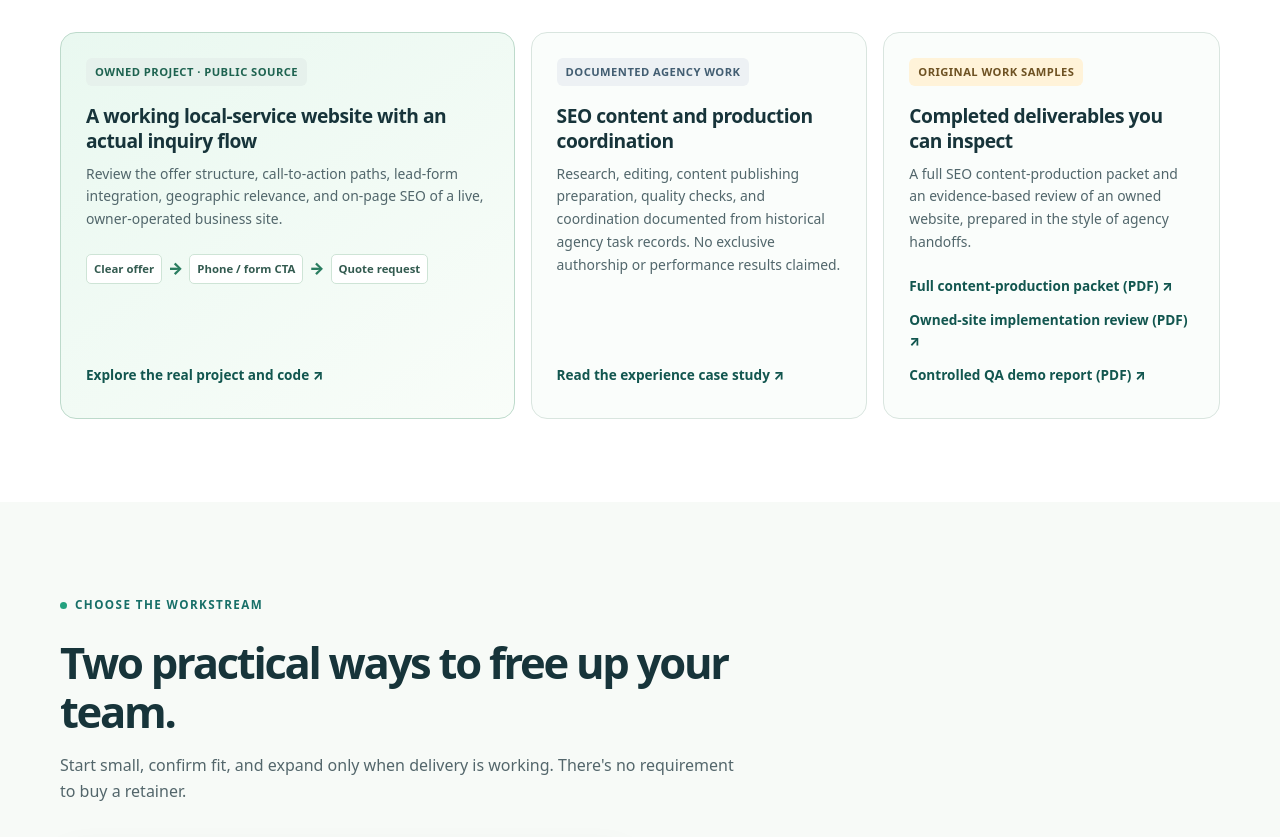
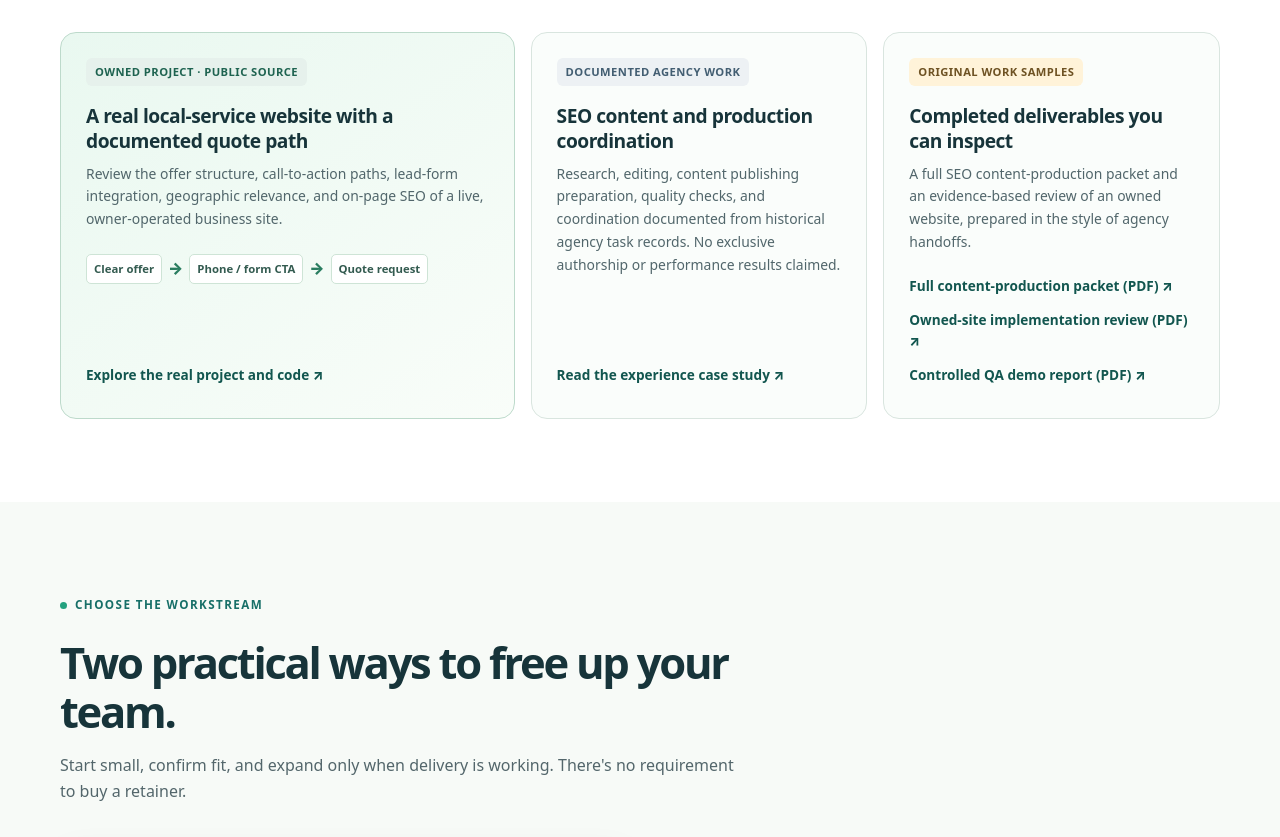
Before and after one commit to GittyYuppEnterprises/strategic-web-traffic, a plain HTML site: page index.html in a window 1280 px wide. Shown: the part 1229-2066 px from the top of the page. Drawn offline with Linux system fonts and the light colour scheme.

Commit message:
V10 evidence precision: avoid claiming unverified end-to-end quote delivery

```diff
--- a/index.html
+++ b/index.html
@@ -41,7 +41,7 @@
 <div class="reassurance"><div class="wrap reassurance-grid"><span>Agency retains the client</span><span>Defined deliverables &amp; approval</span><span>No production login for starter QA</span><span>Direct operator accountability</span></div></div>
 <section class="section proof-section" id="proof" aria-labelledby="proof-heading"><div class="wrap"><div class="section-head-row"><div class="section-intro"><p class="eyebrow">Evidence before promises</p><h2 id="proof-heading">See the work, not just the pitch.</h2><p>Inspect source-backed implementation and complete original examples. Evidence labels distinguish real projects, documented agency work, and demonstrations.</p></div><a class="quiet-link" href="reports/strategic-web-traffic-agency-overview.pdf">Download agency overview (PDF) ↗</a></div>
 <div class="proof-grid">
-<article class="proof-card featured"><span class="label real">Owned project · public source</span><h3>A working local-service website with an actual inquiry flow</h3><p>Review the offer structure, call-to-action paths, lead-form integration, geographic relevance, and on-page SEO of a live, owner-operated business site.</p><div class="mini-flow" aria-label="Site journey: offer, contact path, lead request"><span>Clear offer</span><b aria-hidden="true">→</b><span>Phone / form CTA</span><b aria-hidden="true">→</b><span>Quote request</span></div><a href="samples/owned-business-site.html">Explore the real project and code ↗</a></article>
+<article class="proof-card featured"><span class="label real">Owned project · public source</span><h3>A real local-service website with a documented quote path</h3><p>Review the offer structure, call-to-action paths, lead-form integration, geographic relevance, and on-page SEO of a live, owner-operated business site.</p><div class="mini-flow" aria-label="Site journey: offer, contact path, lead request"><span>Clear offer</span><b aria-hidden="true">→</b><span>Phone / form CTA</span><b aria-hidden="true">→</b><span>Quote request</span></div><a href="samples/owned-business-site.html">Explore the real project and code ↗</a></article>
 <article class="proof-card"><span class="label documented">Documented agency work</span><h3>SEO content and production coordination</h3><p>Research, editing, content publishing preparation, quality checks, and coordination documented from historical agency task records. No exclusive authorship or performance results claimed.</p><a href="samples/operations-case-study.html">Read the experience case study ↗</a></article>
 <article class="proof-card"><span class="label original">Original work samples</span><h3>Completed deliverables you can inspect</h3><p>A full SEO content-production packet and an evidence-based review of an owned website, prepared in the style of agency handoffs.</p><div class="proof-links"><a href="reports/flagship-seo-content-packet.pdf">Full content-production packet (PDF) ↗</a><a href="reports/owned-site-implementation-review.pdf">Owned-site implementation review (PDF) ↗</a><a href="reports/sample-qa-report.pdf">Controlled QA demo report (PDF) ↗</a></div></article>
 </div></div></section>
```
